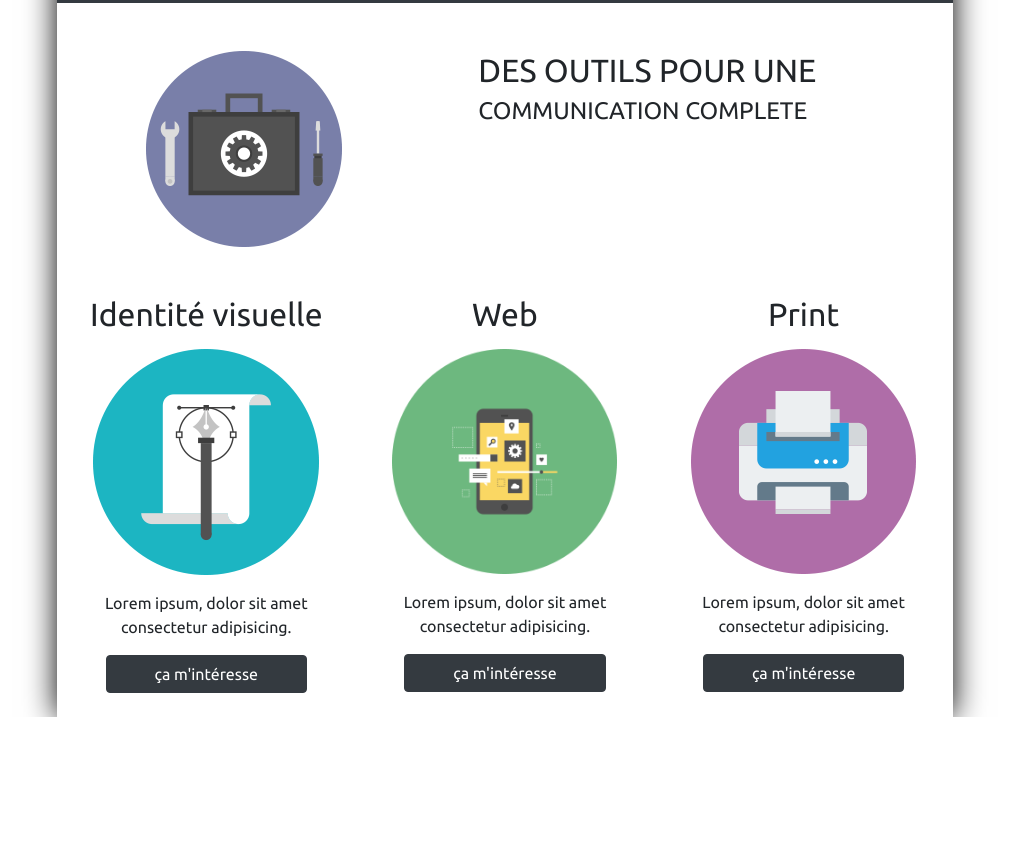
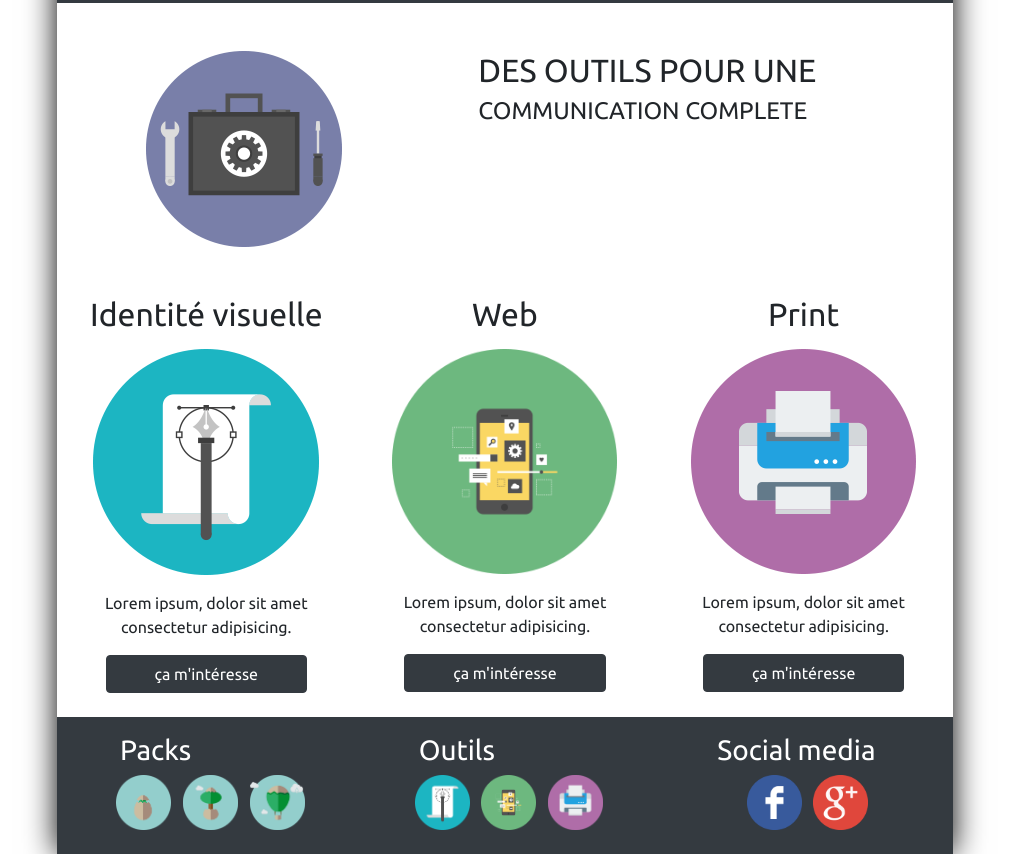
Before and after one commit to Abdellah-Mounajaik/html-bootstrap-youcommunik, a website: page index.html in a window 1280 px wide. Shown: the part 1593-2447 px from the top of the page, without its empty margins (135-1144 px from the left). Before the commit the page ends 2310 px from the top, so only its background shows below. Drawn offline with nearby package versions, Linux system fonts and the light colour scheme; files whose address does not match are found by name.

Commit message:
footer fini

```diff
--- a/index.html
+++ b/index.html
@@ -125,6 +125,40 @@
                 </div>
         </div>
     </section>
+    <footer class="bg-dark text-white pt-3 pb-4">
+        <div class="container">
+            <div class="row">
+                <div class="col-4">
+                    <h3 class="ml-5">Packs</h3>
+
+                </div>
+                <div class="col-4">
+                    <h3 class="ml-5">Outils</h3>
+                </div>
+                <div class="col-4">
+                    <h3 class="ml-5">Social media</h3>
+                </div>
+            </div>
+        </div>
+        <div class="container">
+            <div class="row">
+                <div class="col-4 text-center">
+                    <img style="width: 55px; height: 55px;" class="ml-2" src="./public/img/icon-eclosion.png" alt="">
+                    <img style="width: 55px; height: 55px;" class="ml-2" src="./public/img/icon-evolution.png" alt="">
+                    <img style="width: 55px; height: 55px;" class="ml-2" src="./public/img/icon-envole.png" alt="">
+                </div>
+                <div class="col-4 text-center">
+                    <img style="width: 55px; height: 55px;" class="ml-2" src="./public/img/identite-graphique.png" alt="">
+                    <img style="width: 55px; height: 55px;" class="ml-2" src="./public/img/reseaux-sociaux.png" alt="">
+                    <img style="width: 55px; height: 55px;" class="ml-2" src="./public/img/print.png" alt="">
+                </div>
+                <div class="col-4 text-center">
+                    <img style="width: 55px; height: 55px;" class="ml-2" src="./public/img/social-f.png" alt="">
+                    <img style="width: 55px; height: 55px;" class="ml-2" src="./public/img/google-plus.png" alt="">
+                </div>
+            </div>
+        </div>
+    </footer>
 
     <!-- script jquery -->
     <script src="./node_modules/jquery/dist/jquery.js"></script>
--- a/src/sass/_variables.sass
+++ b/src/sass/_variables.sass
@@ -0,0 +1 @@
+$spacer:('6': 1rem*6)
```
